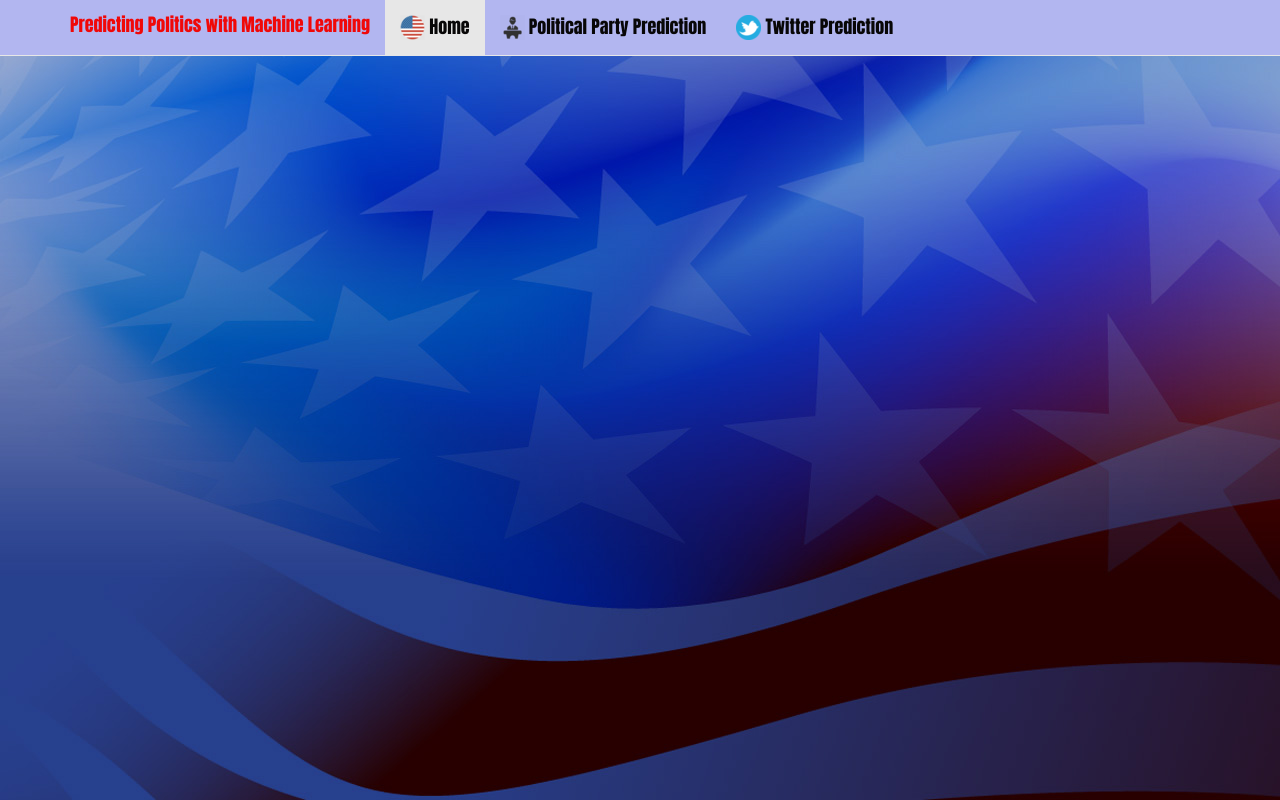
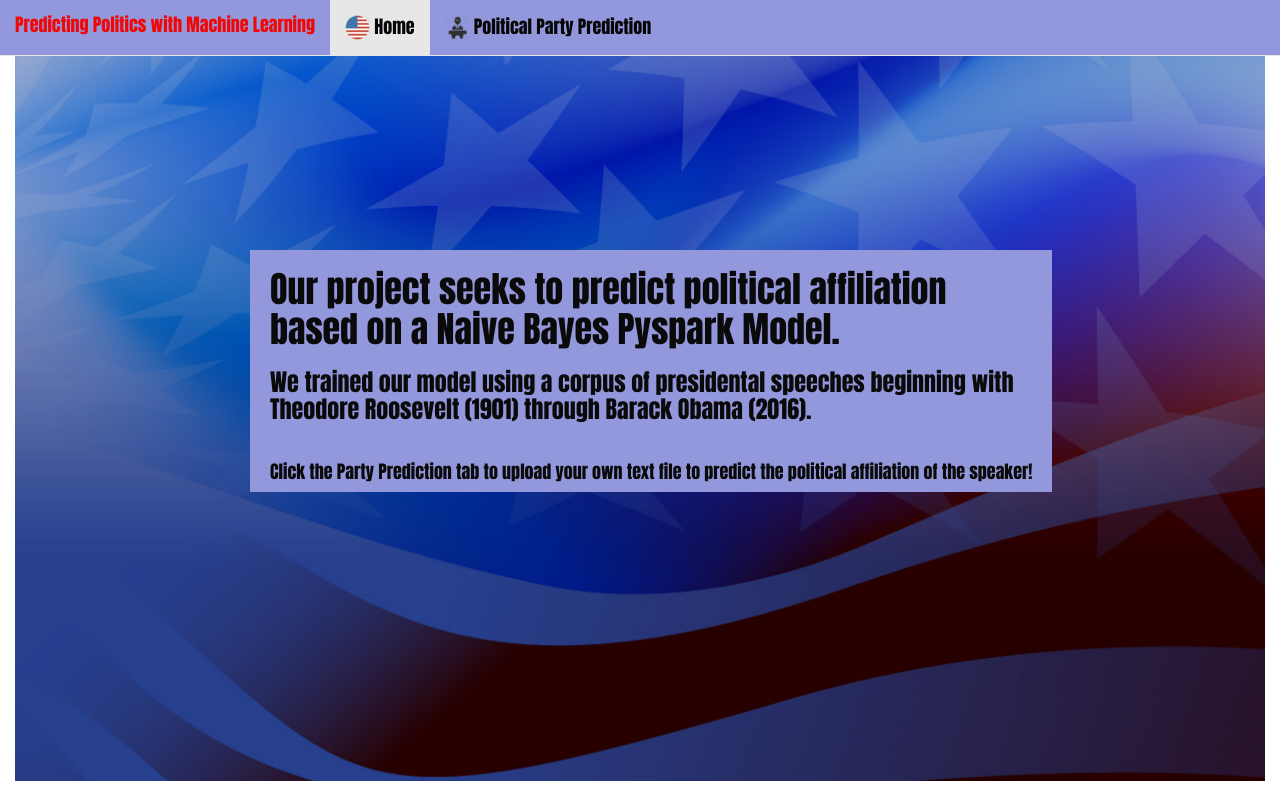
Before and after one commit to meganmcgovern/PR3-PoliticsPredicted, a Flask app: page / in a window 1280 px wide. Run offline with Flask 2, Linux system fonts and the light colour scheme; some libraries are stand-ins or nearby versions.

Commit message:
update html and style

```diff
--- a/static/css/style.css
+++ b/static/css/style.css
@@ -1,12 +1,34 @@
+.text-block {
+  position: absolute;
+  left: 250px;
+  top: 250px;
+  background-color:rgb(147, 152, 221);
+  color: rgb(10, 10, 10);
+  padding-left: 20px;
+  padding-right: 20px;
+  z-index: 1;
+  font-family: Impact, Haettenschweiler, 'Arial Narrow Bold', sans-serif;
+}
+
+.container {
+  position: relative;
+  top: 0%;
+  left: 0%;
+  width: 100%;
+  height: 125%;
+
+}
+
 #bg {
     position: fixed;
     top: -50%;
     left: -50%;
     width: 200%;
     height: 200%;
+    z-index: -1;
   }
   #bg img {
-    position: absolute;
+    position: relative;
     top: 0;
     left: 0;
     right: 0;
@@ -14,6 +36,7 @@
     margin: auto;
     min-width: 50%;
     min-height: 50%;
+    z-index: -1;
   }
 
   @media screen and (max-width: 1024px) { /* Specific to this particular image */
@@ -36,7 +59,7 @@
 }
 
 .navbar-default {
-  background-color:rgb(178, 182, 240);
+  background-color:rgb(147, 152, 221);
   background-image: none;
   background-repeat: no-repeat;
  }
--- a/templates/index.html
+++ b/templates/index.html
@@ -15,12 +15,16 @@
     </head>
 
 
-  <body style="height:1500px">
-        <div id="container" >
-            <div id="bg">
-                <img src="static/flag-back.jpg" alt="">
-              </div>
-        </div>
+  <body>
+<div class="container">
+  <img src="static/flag-back.jpg" alt="Flag" style="width:100%;">
+  <div class="text-block">
+    <h1>Our project seeks to predict political affiliation <br />based on a Naive Bayes Pyspark Model.</h4>
+    <h3>We trained our model using a corpus of presidental speeches beginning with <br />Theodore Roosevelt (1901) through Barack Obama (2016).</h3>
+    <br />
+    <h4>Click the Party Prediction tab to upload your own text file to predict the political affiliation of the speaker!</h4>
+  </div>
+</div>
 
     <nav class="navbar navbar-default navbar-fixed-top">
       <div class="container">
@@ -29,15 +33,12 @@
         </div>
         <ul class="nav navbar-nav">
           <li class="active"><a href="/"><img alt="Flag Icon" src="../static/icons/us-icon.png">  Home</a></li>
-          <li class="not-active"><a href="/party-prediction"><img alt="President" src="../static/icons/politician.png">  Political Party Prediction</a></li>
-          <li class = "not-active"><a href="/twitter"><img alt="Twitter" src="../static/icons/twitter.png">  Twitter Prediction</a></li>
+          <li class="not-active"><a href="/party-prediction-input"><img alt="President" src="../static/icons/politician.png">  Political Party Prediction</a></li>
+          <!-- <li class = "not-active"><a href="/twitter"><img alt="Twitter" src="../static/icons/twitter.png">  Twitter Prediction</a></li> -->
         </ul>
       </div>
     </nav>
 
-
-
-
 </body>
 
 </html>
```
Also changed, not shown: templates/party-prediction-input.html (added, +49 -0 lines).
